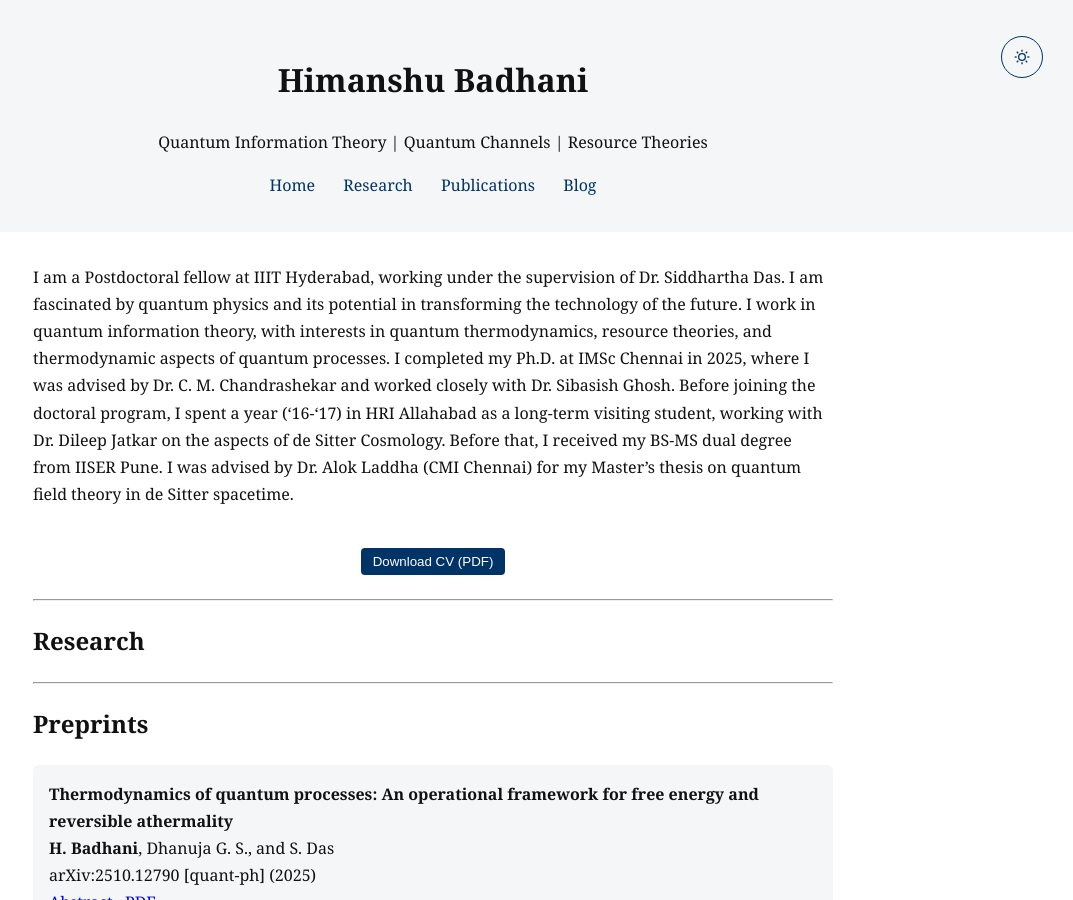
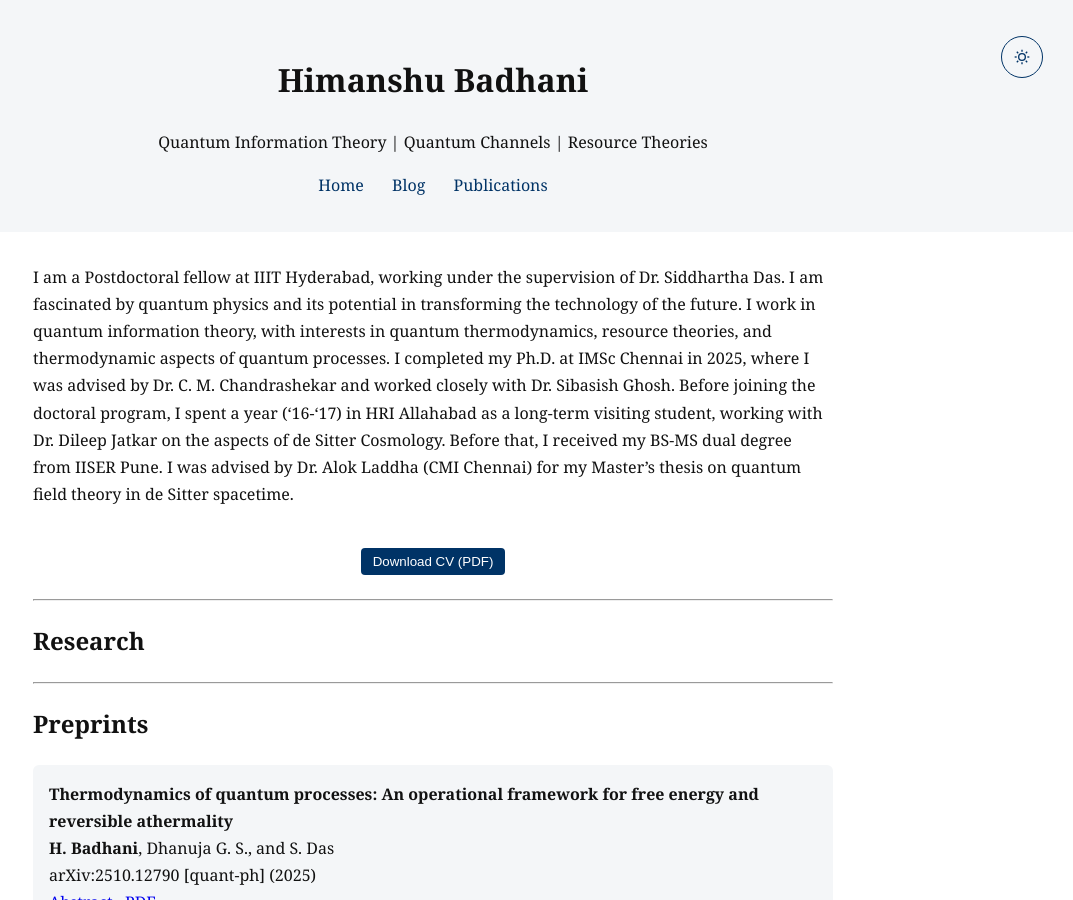
Before and after one commit to himanshubadhani/himanshubadhani.github.io, a Jekyll site: the page built from index.md, in a window 1280 px wide and 900 px high. Shown: the whole window, without its empty margins (207-1280 px from the left). Built offline with Jekyll 4.4.1, drawn with Linux system fonts in a browser that asks for light colours.

Commit message:
Update header.html

```diff
--- a/_includes/header.html
+++ b/_includes/header.html
@@ -24,9 +24,8 @@
 
         <nav>
             <a href="{{ '/' | relative_url }}">Home</a>
-            <a href="#research">Research</a>
-            <a href="#publications">Publications</a>
             <a href="{{ '/blog' | relative_url }}">Blog</a>
+            <a href="{{ '/publications' | relative_url }}">Publications</a>
         </nav>
     </div>
 </header>
```
